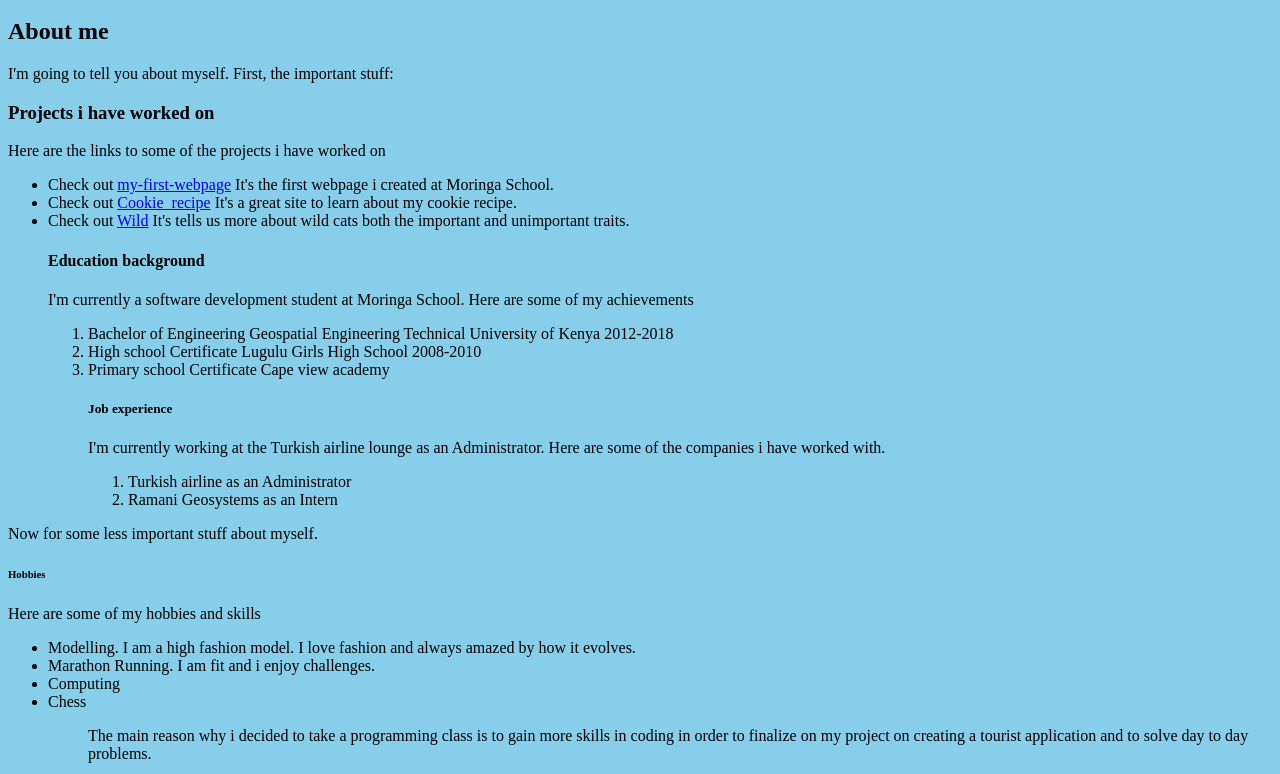
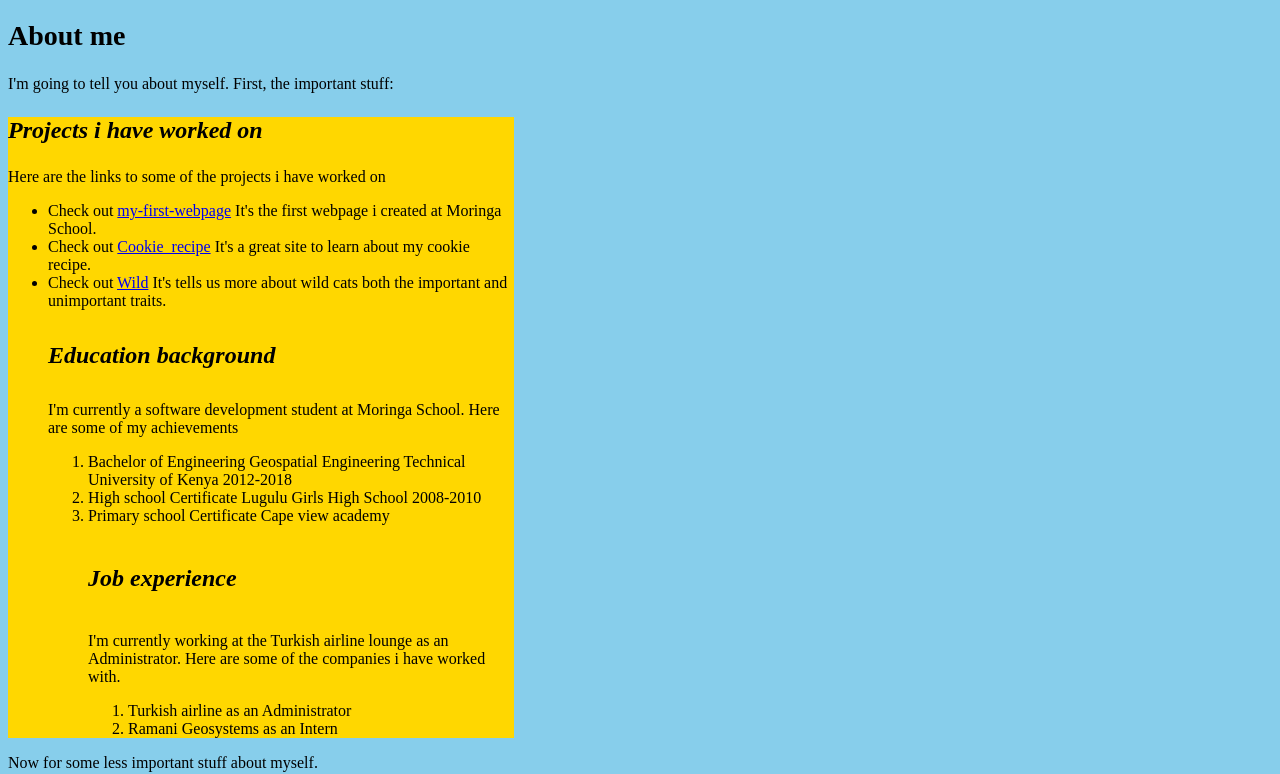
Before and after one commit to Kernael92/Self, a plain HTML site: page index.html in a window 1280 px wide. Shown: the part 335-1109 px from the top of the page. Drawn offline with Linux system fonts and the light colour scheme.

Commit message:
update the styles in h1, h2, h3, h4, h5, h6, important part of the body and the unimportant part of the body

```diff
--- a/Css/styles.css
+++ b/Css/styles.css
@@ -10,3 +10,34 @@ body {
    font-style: normal;
    background-color: skyblue;
 }
+h1 {
+   font-size: 32px;
+}
+h2 {
+   font-size: 28px;
+}
+h3 {
+   font-size: 24px;
+   font-style: italic;
+}
+h4 {
+   font-size: 24px;
+   font-style: italic;
+}
+h5 {
+   font-size: 24px;
+   font-style: italic;
+}
+h6 {
+   font-size: 22px;
+   font-style: italic;
+}
+.important {
+   background-color: gold;
+   width: 40%
+}
+.unimportant {
+   background-color: green;
+   width: 50%;
+   float: right;
+}
```
